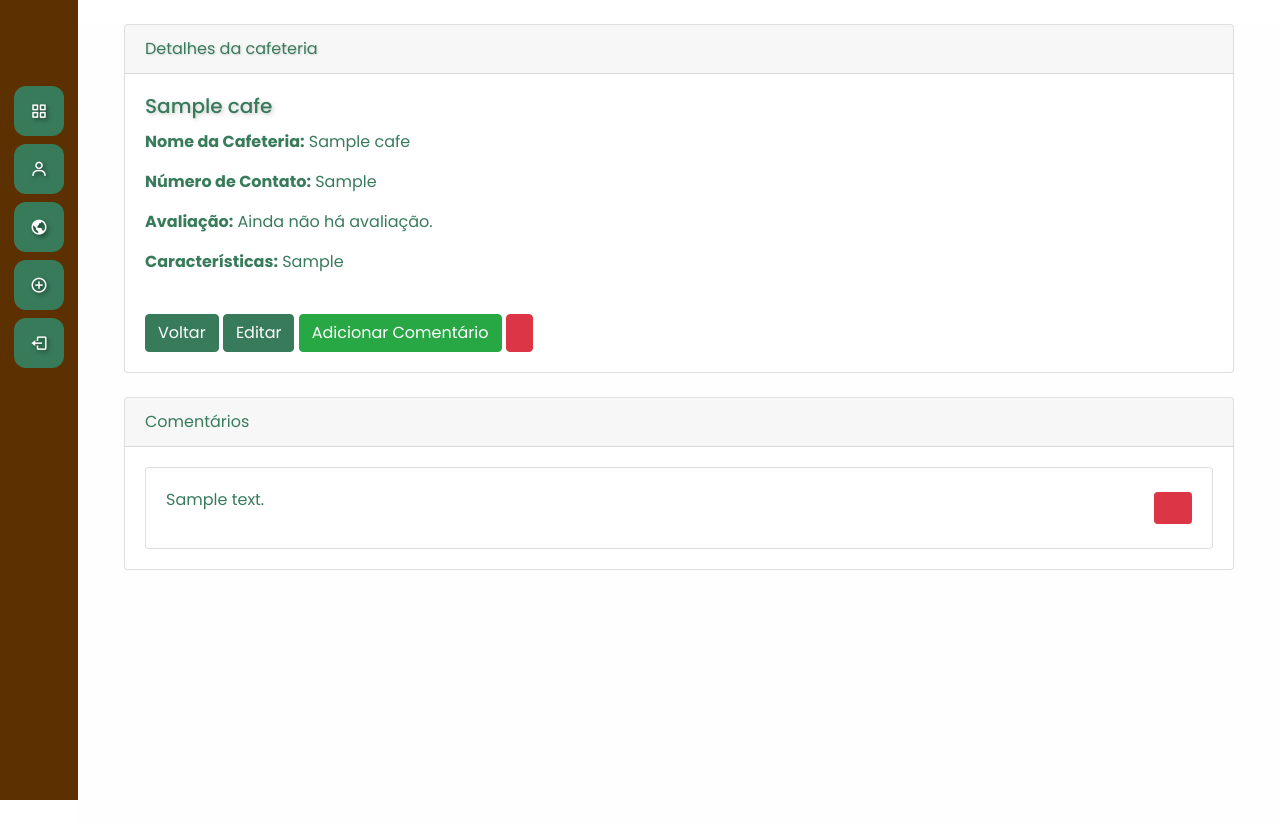
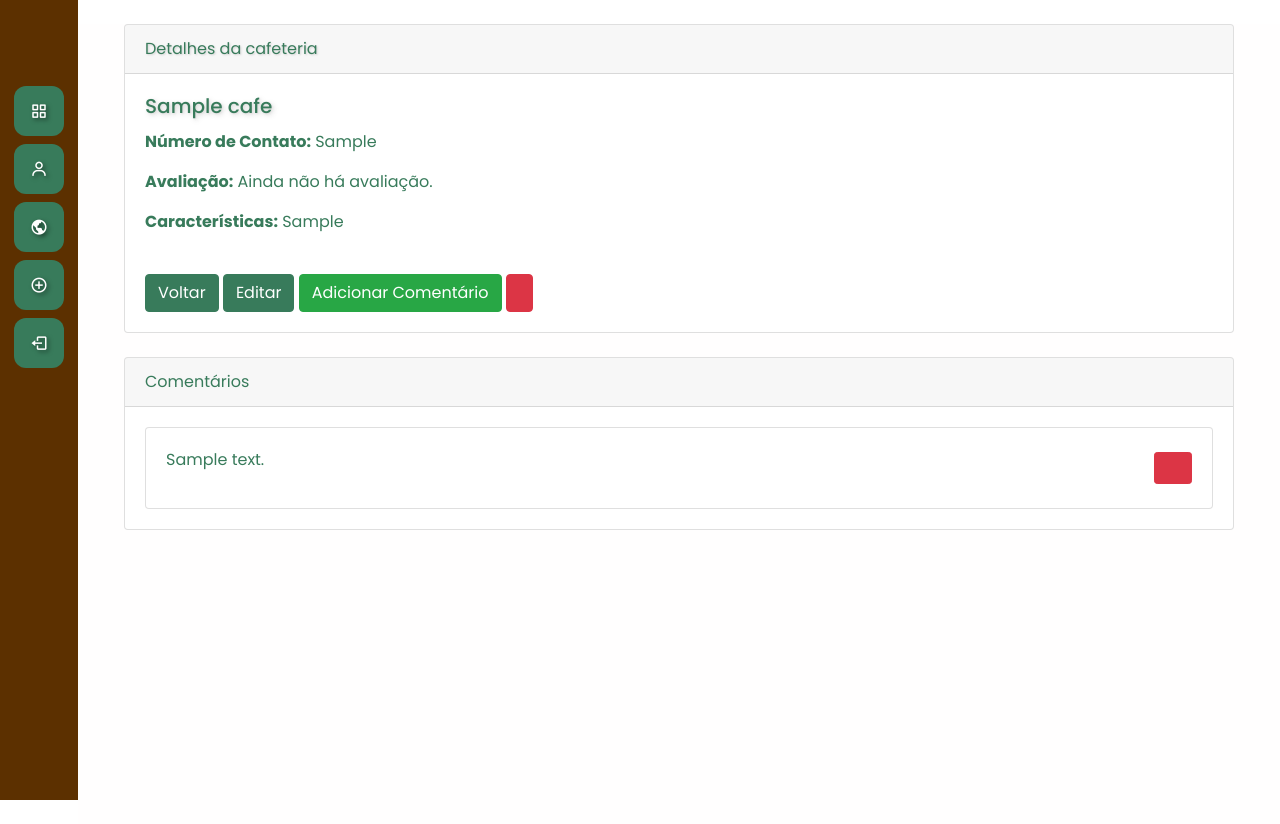
Before and after one commit to LucasSukar/Projeto2.0-G9, a Django app: page /mainapp/biblioteca/cafe/1/ in a window 1280 px wide. Run offline with Django 5.2, Linux system fonts and the light colour scheme; a user stored in the database is signed in; tables that the repository leaves empty hold one stand-in row (values such as "Sample post"); parts of the project's set-up code (start-up, migrations or seed data) failed here and were passed over.

Commit message:
alterações com lunna

```diff
--- a/mainapp/templates/mainapp/cafe_detail.html
+++ b/mainapp/templates/mainapp/cafe_detail.html
@@ -15,11 +15,7 @@
         <div class="card-body row">
             <div class="col-md-8">
                 <h5 class="card-title" style="color: #387B5B; border: none; text-shadow: 1px 1px 2px rgba(190, 182, 182, 0.3), 2px 2px 5px rgba(126, 126, 126, 0.3);">{{ cafe.nome }}</h5>
-                <p class="card-text"><strong>Nome da Cafeteria:</strong> {{ cafe.nome }}</p>
                 <p class="card-text"><strong>Número de Contato:</strong> {{ cafe.cntt }}</p>
-                {% if not is_owner %}
-                <p class="card-text"><strong>Status da cafeteria:</strong> {{ cafe.get_status_cafeteria_display }}</p>
-                {% endif %}
                 {% if cafe.avaliacao %}
                 <p class="card-text"><strong>Avaliação:</strong> {{ cafe.avaliacao }} Estrelas</p>
                 {% else %}
@@ -33,17 +29,17 @@
                         <p class="card-text"><strong>Você não favoritou esta cafeteria.</strong></p>
                     {% endif %}
                     {% if cafe.is_frequente %}
-                        <p class="card-text"><strong>Você visita esta cafeteria frequentemente.</strong></p>
+                        <p class="card-text"><strong>Você ja visitou essa cafeteria.</strong></p>
                         {% else %}
-                        <p class="card-text"><strong>Você não visita esta cafeteria frequentemente.</strong></p>
+                        <p class="card-text"><strong>Você não visitou esta cafeteria.</strong></p>
                         {% endif %}
                     <form id="favoritoForm" method="POST" action="{% url 'adicionar_frequente' cafe.pk %}">
                         {% csrf_token %}
                         <button type="submit" id="favoritoBtn" class="btn btn-primary" style="background-color: #387B5B; color: #FFF;">
                             {% if cafe.is_frequente %}
-                                Não visitada frequentemente
+                                Não visitada
                             {% else %}
-                                Visitada frequentemente
+                                Visitada
                             {% endif %}
                         </button>
                     </form>
--- a/templates/base.html
+++ b/templates/base.html
@@ -135,13 +135,13 @@
                     </a>
                     <span class="tooltip">Lista de desejos</span>
                 </li>
-                <li>
+                <!--<li>
                     <a href="{% url 'coffee_history' %}">
                         <i class='bx bx-heart' style="text-shadow: 2px 2px 4px rgba(0, 0, 0, 0.5);"></i>
                         <span class="links_name">Favoritos</span>
                     </a>
                     <span class="tooltip">Favoritos</span>
-                </li>
+                </li>-->
             {% endif %}
 
             {% if 'auth.cafe' in perms %}
--- a/templates/static/css/style.css
+++ b/templates/static/css/style.css
@@ -69,7 +69,7 @@ nav a:hover {
 .column-left h1 {
     margin-bottom: 3rem;
     font-family: "ZT Floogn";
-    font-size: 10rem;
+    font-size: 8rem;
     font-weight: bold;
     line-height: 8.5rem;
 }
```
